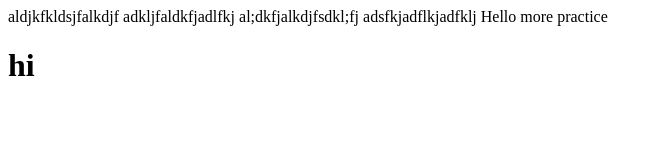
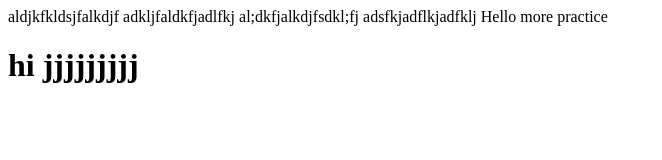
Before and after one commit to DariusJones/moregitpractice, a plain HTML site: page index.html in a window 1280 px wide. Shown: the whole page, without its empty margins (0-662 px from the left). Drawn offline with Linux system fonts and the light colour scheme.

Commit message:
practice2

```diff
--- a/index.html
+++ b/index.html
@@ -10,6 +10,7 @@
 	adsfkjadflkjadfklj
 	Hello more practice
 	<h1>hi</hi>
+		jjjjjjjjj
 
 </body>
 </html>
```
